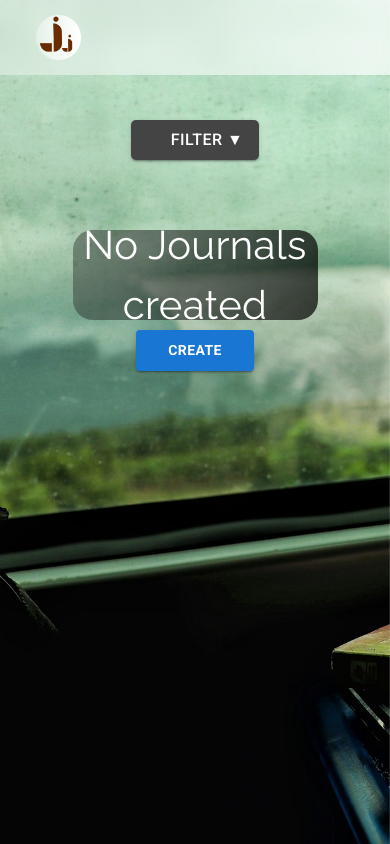
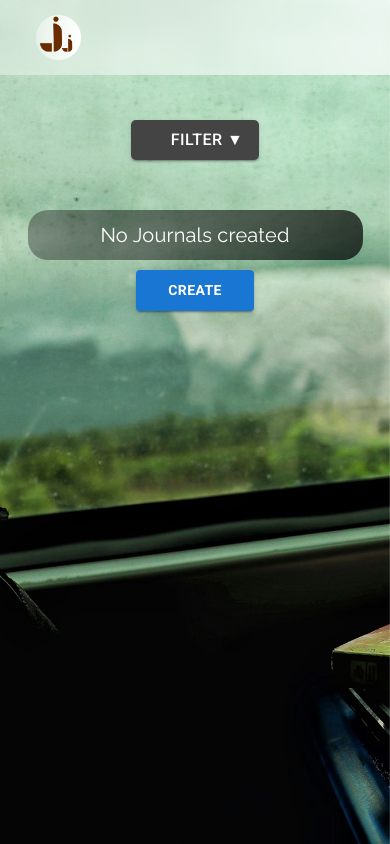
Before and after one commit to JournalJot/jjreact, a React (Vite) app: page /Journalspage in a window 390 px wide. Built offline with nearby package versions, Linux system fonts and the light colour scheme; some icons are missing.

Commit message:
more responsiveness

```diff
--- a/src/components/Homepart/Reviews.jsx
+++ b/src/components/Homepart/Reviews.jsx
@@ -45,7 +45,7 @@ const Reviews = () => {
           key={index}
           className="Cmtblk"
           sx={{
-            backgroundColor: "#0069ff",
+            backgroundColor: "#4A2102",
             color: "white",
             height: "auto",
             width: "300px",
--- a/src/components/Journalpart/Journals.jsx
+++ b/src/components/Journalpart/Journals.jsx
@@ -134,15 +134,17 @@ const Journals = () => {
             <Typography
         sx={{
           fontFamily: "'Raleway', 'Open Sans', Arial, sans-serif",
-                width: "70%",
-                fontSize: "40px",
-                marginTop: "70px",
-                height: "90px",
+          width: { xs: "90%", sm: "80%", md: "70%" }, // Adjust width for different screen sizes
+          fontSize: { xs: "20px", sm: "30px", md: "40px" }, // Responsive font size
+          marginTop: { xs: "50px", md: "70px" }, // Adjust margin for different screen sizes
+          height: { xs: "auto", md: "90px" }, // Adjust height for small screens
+          padding: { xs: "10px", md: "0" }, // Add padding for better spacing on small screens
           color: "white",
           display: "flex",
+          justifyContent: "center",
           justifySelf: "center",
-                justifyContent: "center",
           alignItems: "center",
+          textAlign: "center", // Center-align the text for smaller screens
           borderRadius: "20px",
           background: "linear-gradient(to right, rgba(33, 33, 33, 0.4),  rgba(0, 0, 0, 0.7))",
           }}
```
Lines whose indentation alone changed are shown as unchanged.
